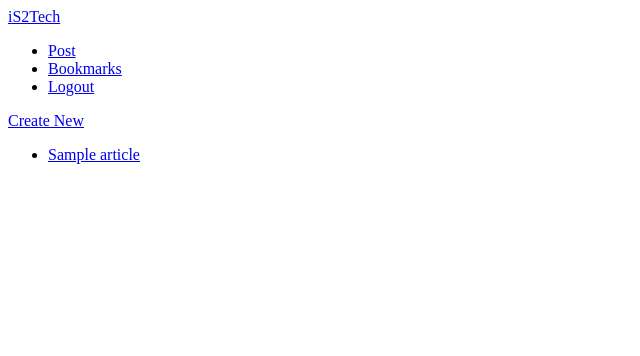
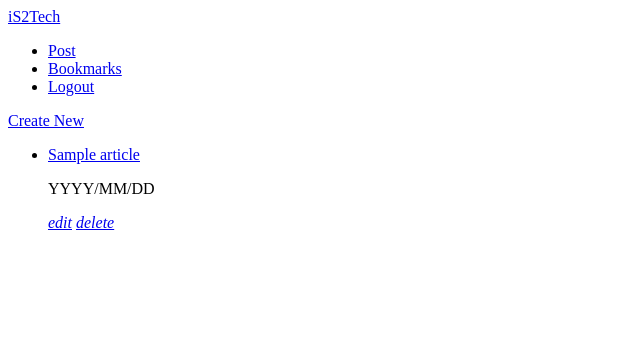
Before and after one commit to guni1192/iS2Tech, a Django app: page /article/ in a window 1280 px wide. Shown: the top 356 px of the page, without its empty margins (0-640 px from the left). Run offline with Django 3.2, Linux system fonts and the light colour scheme; tables that the repository leaves empty hold one stand-in row (values such as "Sample post"); some libraries are stand-ins or nearby versions.

Commit message:
add article delete and update

```diff
--- a/article/templates/article/index.html
+++ b/article/templates/article/index.html
@@ -6,10 +6,18 @@
 <a class="waves-effect waves-light btn" href="{% url 'article:post_article' %}">Create New</a>
 
 <ul>
-  {% for item in object_list %}
-  <li><a href="#">{{ item }}</a></li>
-  {% endfor %}
+  <div class="row">
+    {% for item in object_list %}
+    <li>
+      <a class="col s8" href="{% url 'article:detail' item.id %}">{{ item }}</a>
+      <p class="col s2">YYYY/MM/DD<p>
+      <a class="col s1" href="{% url 'article:update' item.id %}">
+        <i class="material-icons">edit</i></a>
+      <a class="col s1" href="{% url 'article:delete' item.id %}">
+        <i class="material-icons">delete</i></a>
+    </li>
+    {% endfor %}
+  </div>
 </ul>
 
-
 {%endblock%}
--- a/article/urls.py
+++ b/article/urls.py
@@ -1,8 +1,11 @@
 from django.conf.urls import url
-from .views import IndexView, PostArticleView
+from .views import IndexView, PostArticleView, ArticleDetailView, UpdateArticleView, DeleteArticleView
 
 urlpatterns = [
     url(r'^$', IndexView.as_view(), name='index'),
     url(r'^post$', PostArticleView.as_view(),
         name='post_article'),
+    url(r'^(?P<pk>\d+)/detail$', ArticleDetailView.as_view(), name='detail'),
+    url(r'^(?P<pk>\d+)/update$', UpdateArticleView.as_view(), name='update'),
+    url(r'^(?P<pk>\d+)/delete$', DeleteArticleView.as_view(), name='delete'),
 ]
--- a/article/views.py
+++ b/article/views.py
@@ -1,6 +1,6 @@
-from django.shortcuts import render
-from django.views.generic import ListView
-from django.views.generic.edit import CreateView
+from django.shortcuts import render, reverse
+from django.views.generic import ListView, DetailView
+from django.views.generic.edit import CreateView, UpdateView, DeleteView
 from .models import Article
 
 
@@ -14,3 +14,22 @@ class PostArticleView(CreateView):
     fields = ('title', 'detail')
     template_name = 'article/post_article.html'
     success_url = '/article/post'
+
+
+class ArticleDetailView(DetailView):
+    model = Article
+    template_name = 'article/detail.html'
+
+
+class UpdateArticleView(UpdateView):
+    model = Article
+    template_name = 'article/post_article.html'
+    fields = ('title', 'detail')
+
+    def get_success_url(self):
+        return reverse('article:update', args=(self.object.id,))
+
+class DeleteArticleView(DeleteView):
+    model = Article
+    template_name = 'article/article_confirm_delete.html'
+    success_url = '/article'
```
Also changed, not shown: article/templates/article/article_confirm_delete.html (added, +13 -0 lines), article/templates/article/detail.html (added, +11 -0 lines).
